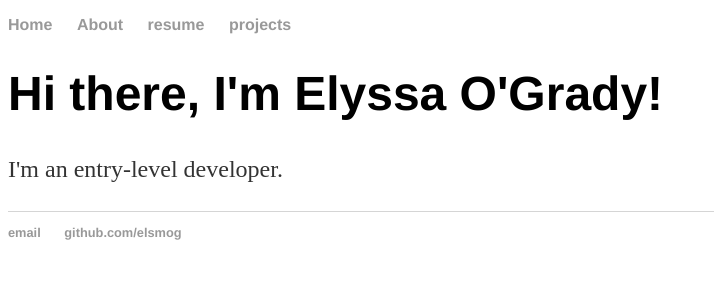
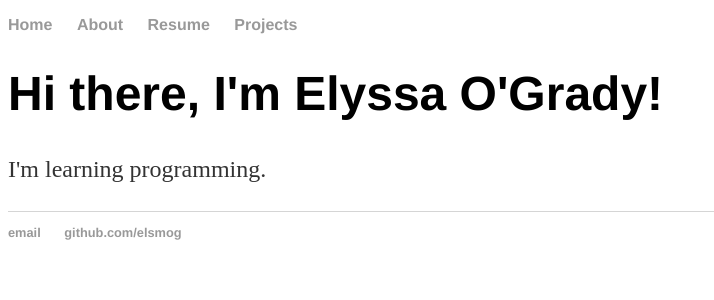
Before and after one commit to elsmog/elsmog.github.io, a Jekyll site: the page built from index.html, in a window 1280 px wide. Shown: the top 300 px of the page, without its empty margins (0-714 px from the left). Built offline with Jekyll 4.4.1, drawn with Linux system fonts in a browser that asks for light colours.

Commit message:
Update index.html

```diff
--- a/index.html
+++ b/index.html
@@ -1,30 +1,8 @@
-<!DOCTYPE html>
-<html>
-	<head>
-		<title>Elyssa O'Grady</title>
-		<!-- link to main stylesheet -->
-		<link rel="stylesheet" type="text/css" href="/css/main.css">
-	</head>
-	<body>
-		<nav>
-    		<ul>
-        		<li><a href="/">Home</a></li>
-	        	<li><a href="/about">About</a></li>
-        		<li><a href="/resume">resume</a></li>
-        		<li><a href="/projects">projects</a></li>
-    		</ul>
-		</nav>
-		<div class="container">
-    		<div class="blurb">
-        		<h1>Hi there, I'm Elyssa O'Grady!</h1>
-				<p>I'm an entry-level developer.</p>
-    		</div><!-- /.blurb -->
-		</div><!-- /.container -->
-		<footer>
-    		<ul>
-        		<li><a href="mailto:elsmog@gmail.com">email</a></li>
-        		<li><a href="https://github.com/elsmog">github.com/elsmog</a></li>
-			</ul>
-		</footer>
-	</body>
-</html>
+---
+layout: default
+title: Elyssa O'Grady
+---
+<div class="blurb">
+	<h1>Hi there, I'm Elyssa O'Grady!</h1>
+	<p>I'm learning programming.</p>
+</div><!-- /.blurb -->
```
